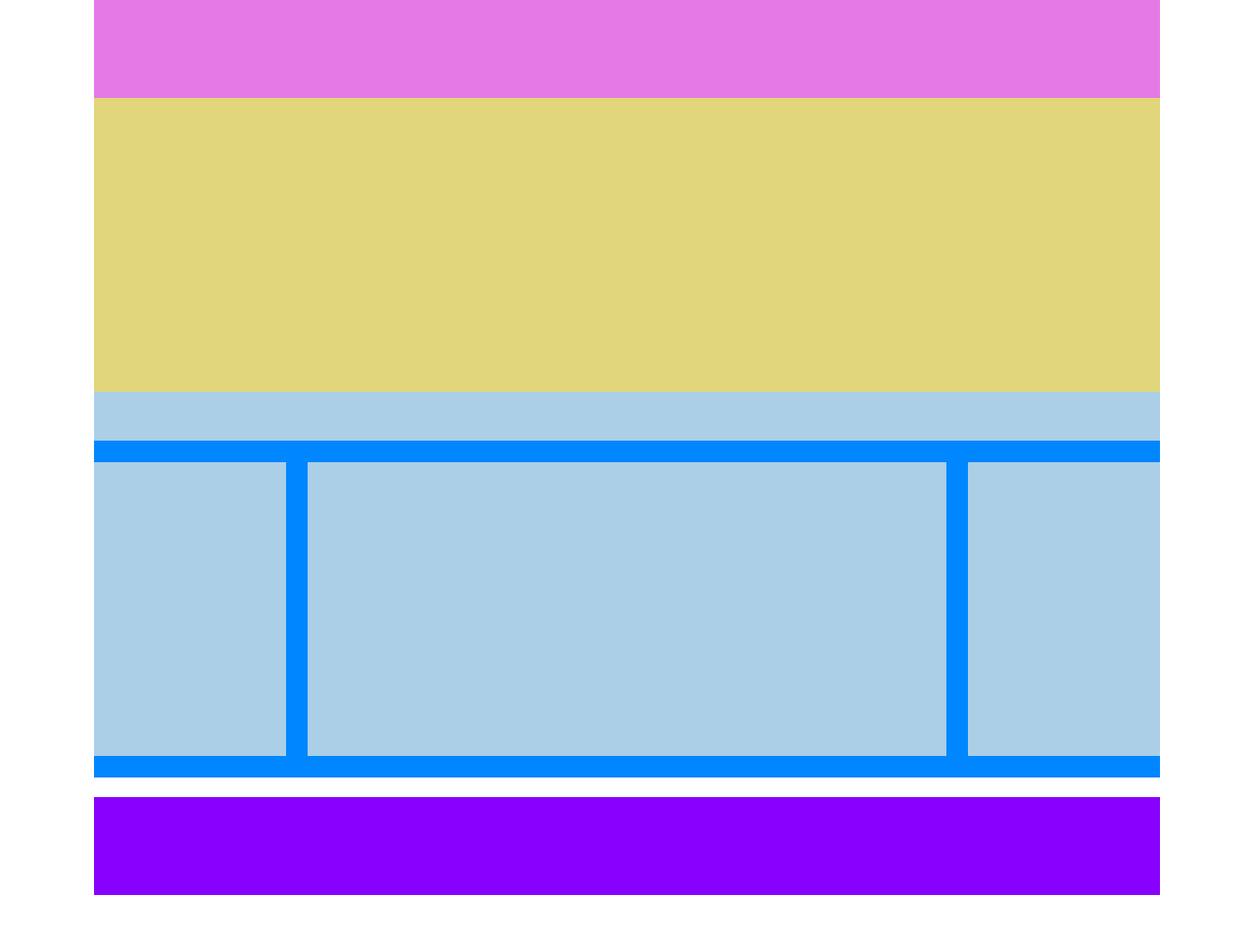
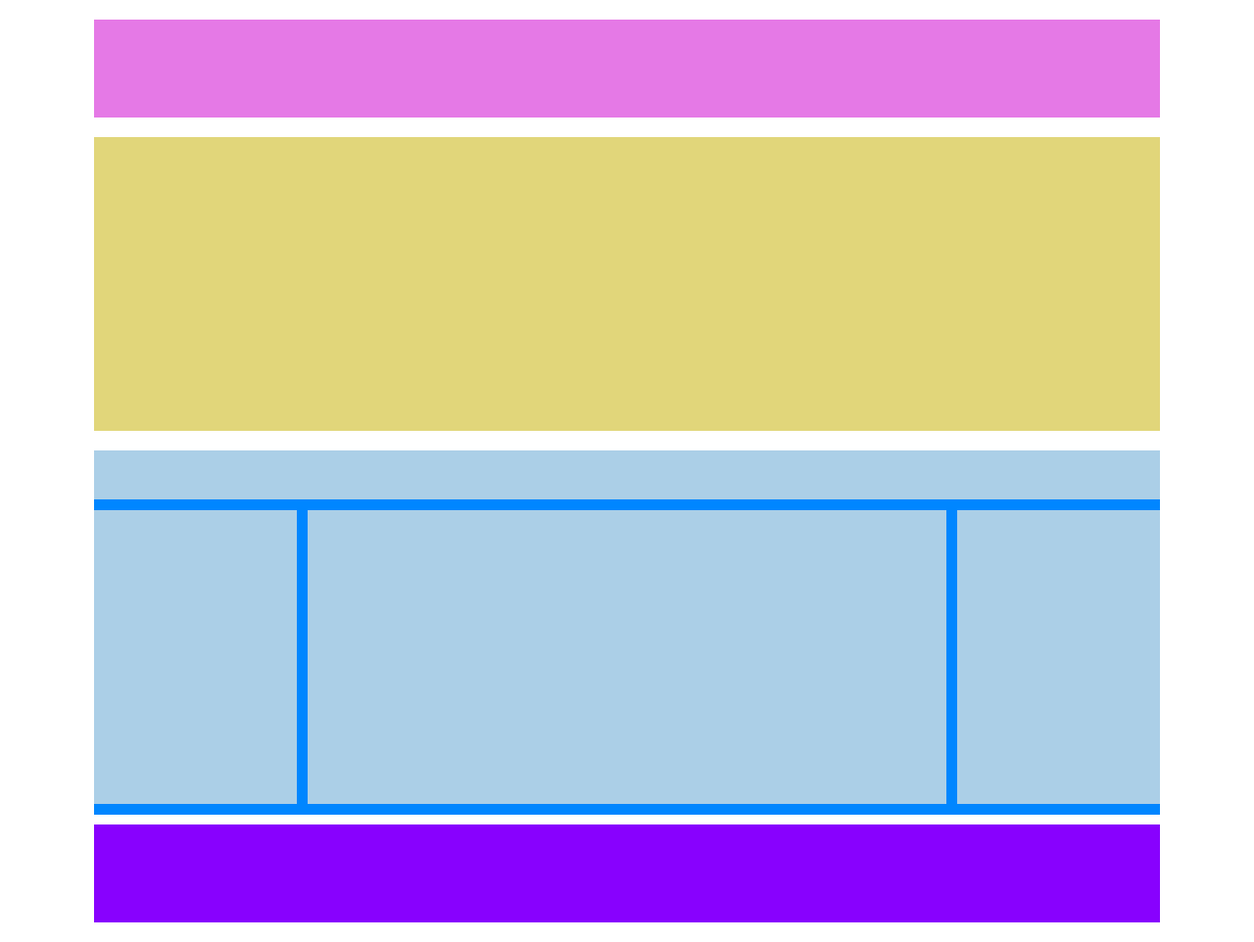
Before and after one commit to banjug/htmlcss-struttura-wp, a plain HTML site: page index.html in a window 1280 px wide. Shown: the whole page at 98% size. Before the commit the page ends 914 px from the top, so only its background shows below. Drawn offline with Linux system fonts and the light colour scheme.

Commit message:
fixing margins

```diff
--- a/css/style.css
+++ b/css/style.css
@@ -8,7 +8,7 @@ header {
     width: 85%;
     height: 100px;
     background-color: #e579e6;
-    margin: 0 auto;
+    margin: 20px auto;
 }
 
 main {
@@ -19,11 +19,12 @@ main {
 .jumbotron {
     height: 300px;
     background-color: #e1d67a;
+    margin-bottom: 20px;
 }
 
 .container {
     background-color: #0086ff;
-    margin-bottom: 20px;
+    margin-bottom: 10px;
 }
 
 .clearfix::after {
@@ -40,10 +41,10 @@ main {
 
 .sidebar {
     float: left;
-    width: 18%;
+    width: 19%;
     height: 300px;
     background-color: #abcfe7;
-    margin: 2% 0;
+    margin: 1% 0;
 }
 
 .article {
@@ -51,12 +52,12 @@ main {
     width: 60%;
     height: 300px;
     background-color: #abcfe7;
-    margin: 2%;
+    margin: 1%;
 }
 
 footer {
     width: 85%;
     height: 100px;
     background-color: #8801fe;
-    margin: 0 auto;
+    margin: 0 auto 20px;
 }
```
